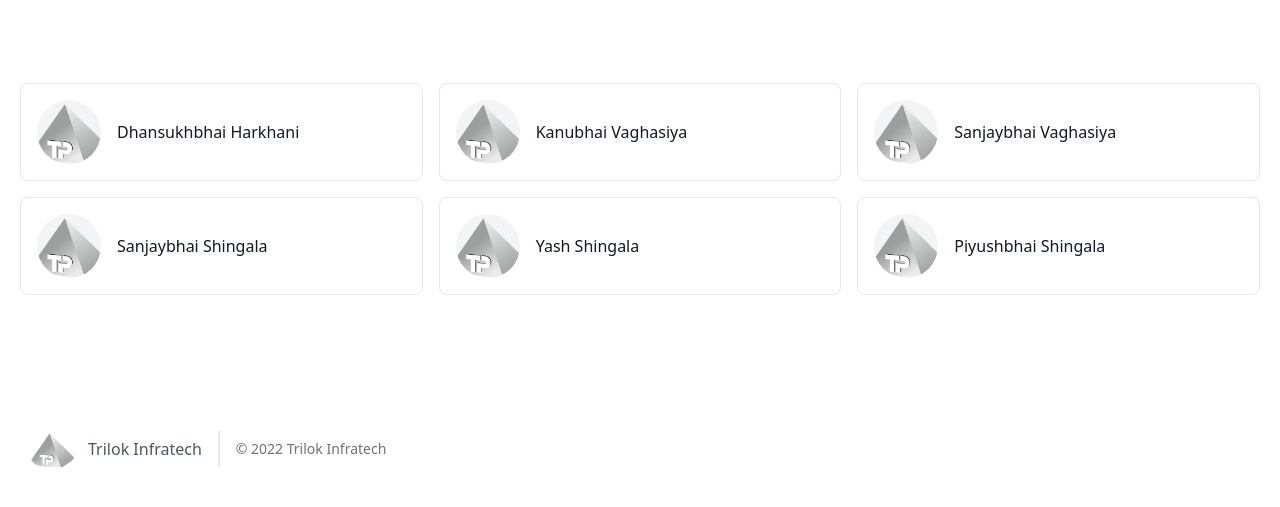
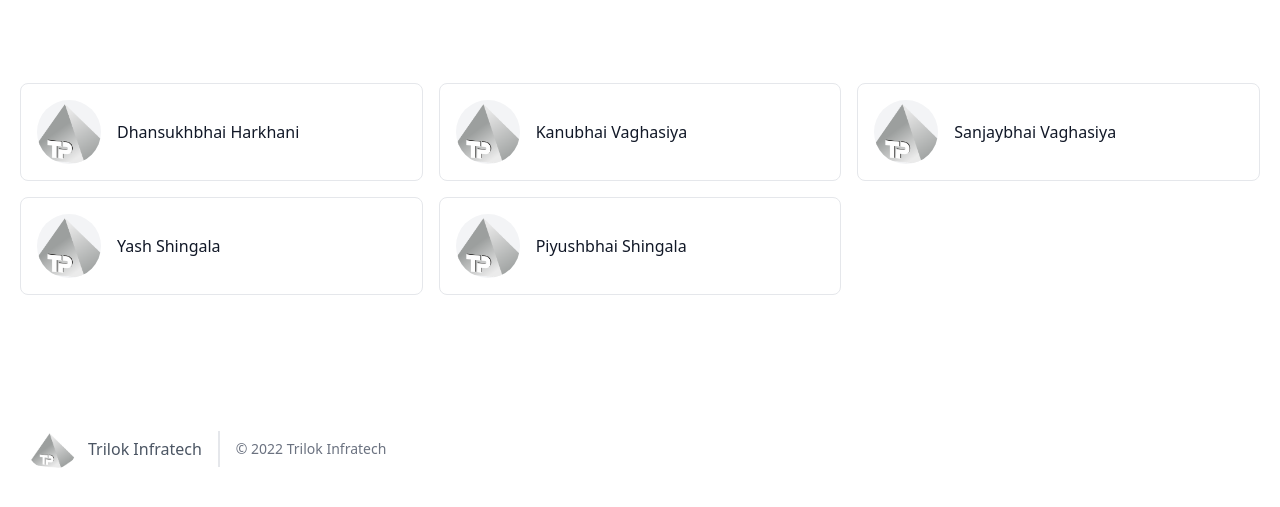
Before and after one commit to HD-Websites-trilok/terilokinfratech, a Django app: page /team/ in a window 1280 px wide. Shown: the part 275-782 px from the top of the page. Run offline with Django 4.2, Linux system fonts and the light colour scheme; the visitor is signed in with stand-in values (Sample User, id 1); some libraries are stand-ins or nearby versions.

Commit message:
Update team.html

```diff
--- a/stockmgmt/templates/team.html
+++ b/stockmgmt/templates/team.html
@@ -68,15 +68,7 @@
                 </div>
               </a>
             </div>
-            <div class="p-2 lg:w-1/3 md:w-1/2 w-full">
-              <a href="/" class="h-full flex items-center border-gray-200 border p-4 rounded-lg">
-                <img alt="team" class="w-16 h-16 bg-gray-100 object-cover object-center flex-shrink-0 rounded-full mr-4" src="{% static 'img/22.png' %}">
-                <div class="flex-grow">
-                  <h2 class="text-gray-900 title-font font-medium">Sanjaybhai Shingala</h2>
-                  <!-- <p class="text-gray-500">DevOps</p> -->
-                </div>
-              </a>
-            </div>
+
             <div class="p-2 lg:w-1/3 md:w-1/2 w-full">
               <a href="/" class="h-full flex items-center border-gray-200 border p-4 rounded-lg">
                 <img alt="team" class="w-16 h-16 bg-gray-100 object-cover object-center flex-shrink-0 rounded-full mr-4" src="{% static 'img/22.png' %}">
```
